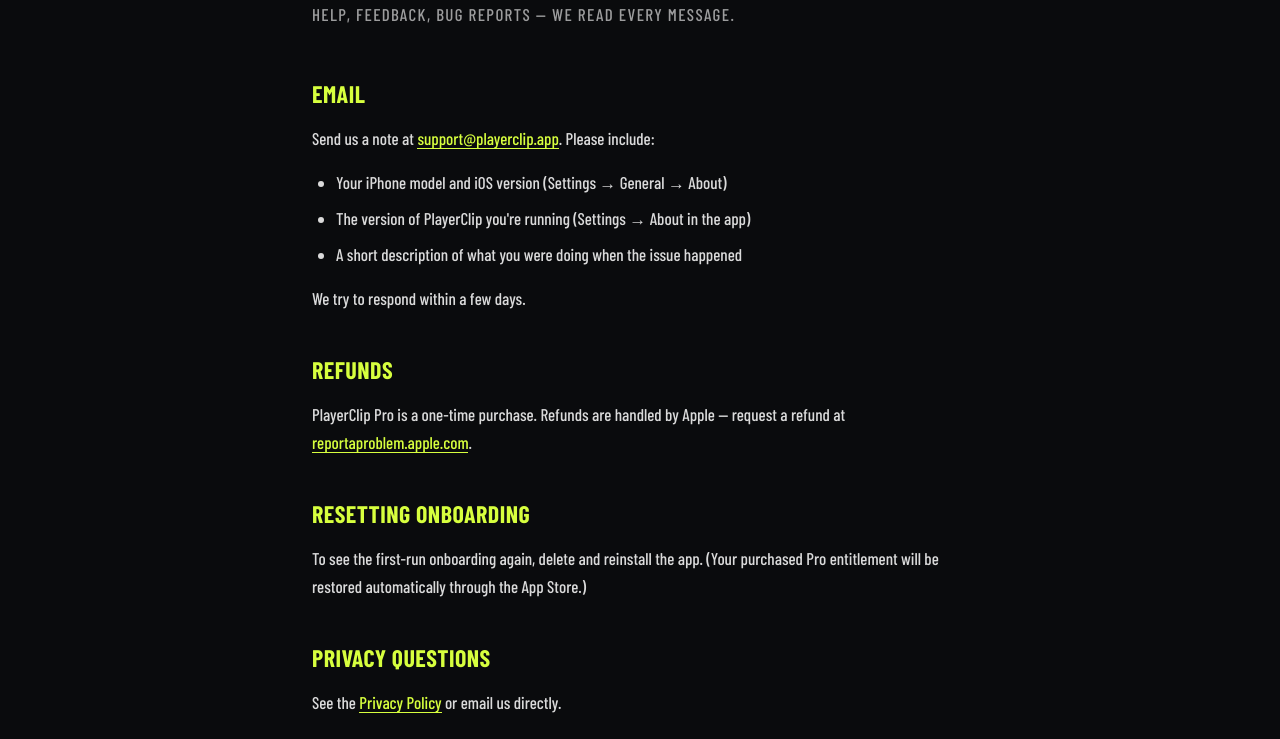
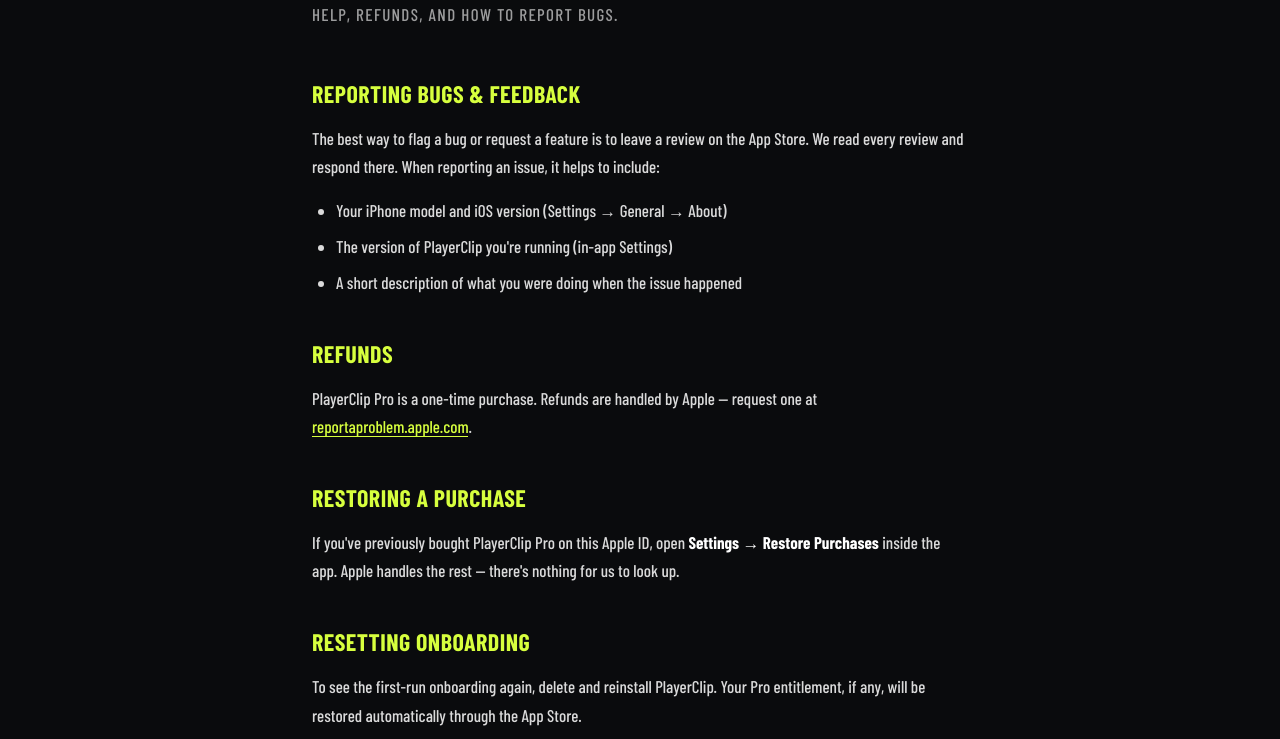
Before and after one commit to craigmmills/PlayerClipWeb, a plain HTML site: page support.html in a window 1280 px wide. Shown: the part 213-952 px from the top of the page. Drawn offline with nearby package versions, Linux system fonts and the light colour scheme; a web font is replaced by a local one.

Commit message:
Drop support email; route feedback through App Store reviews + Apple flows

```diff
--- a/support.html
+++ b/support.html
@@ -4,7 +4,7 @@
   <meta charset="UTF-8">
   <meta name="viewport" content="width=device-width, initial-scale=1.0">
   <title>Support — PlayerClip</title>
-  <meta name="description" content="Get help with PlayerClip. Email support@playerclip.app.">
+  <meta name="description" content="Get help with PlayerClip. FAQ, refunds, and how to report bugs.">
   <meta name="theme-color" content="#0A0B0D">
   <link rel="icon" type="image/svg+xml" href="favicon.svg">
   <link rel="preconnect" href="https://fonts.googleapis.com">
@@ -20,25 +20,27 @@
 
   <main class="doc-content">
     <h1>Support</h1>
-    <p class="doc-subtitle">Help, feedback, bug reports — we read every message.</p>
+    <p class="doc-subtitle">Help, refunds, and how to report bugs.</p>
 
-    <h2>Email</h2>
-    <p>Send us a note at <a href="mailto:support@playerclip.app">support@playerclip.app</a>. Please include:</p>
+    <h2>Reporting bugs &amp; feedback</h2>
+    <p>The best way to flag a bug or request a feature is to leave a review on the App Store. We read every review and respond there. When reporting an issue, it helps to include:</p>
     <ul>
       <li>Your iPhone model and iOS version (Settings → General → About)</li>
-      <li>The version of PlayerClip you're running (Settings → About in the app)</li>
+      <li>The version of PlayerClip you're running (in-app Settings)</li>
       <li>A short description of what you were doing when the issue happened</li>
     </ul>
-    <p>We try to respond within a few days.</p>
 
     <h2>Refunds</h2>
-    <p>PlayerClip Pro is a one-time purchase. Refunds are handled by Apple — request a refund at <a href="https://reportaproblem.apple.com" target="_blank" rel="noopener">reportaproblem.apple.com</a>.</p>
+    <p>PlayerClip Pro is a one-time purchase. Refunds are handled by Apple — request one at <a href="https://reportaproblem.apple.com" target="_blank" rel="noopener">reportaproblem.apple.com</a>.</p>
+
+    <h2>Restoring a purchase</h2>
+    <p>If you've previously bought PlayerClip Pro on this Apple ID, open <strong>Settings → Restore Purchases</strong> inside the app. Apple handles the rest — there's nothing for us to look up.</p>
 
     <h2>Resetting onboarding</h2>
-    <p>To see the first-run onboarding again, delete and reinstall the app. (Your purchased Pro entitlement will be restored automatically through the App Store.)</p>
+    <p>To see the first-run onboarding again, delete and reinstall PlayerClip. Your Pro entitlement, if any, will be restored automatically through the App Store.</p>
 
-    <h2>Privacy questions</h2>
-    <p>See the <a href="privacy.html">Privacy Policy</a> or email us directly.</p>
+    <h2>Privacy</h2>
+    <p>See the <a href="privacy.html">Privacy Policy</a> for details on what the app does and does not collect. Short version: nothing about you, no accounts, videos stay on your device.</p>
   </main>
 
   <footer>
```
Also changed, not shown: privacy.html (+13 -3 lines).
